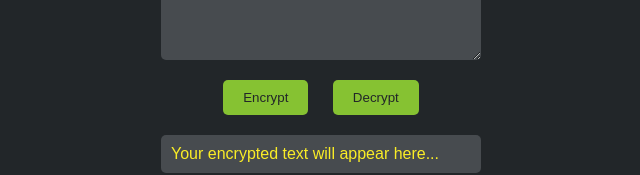
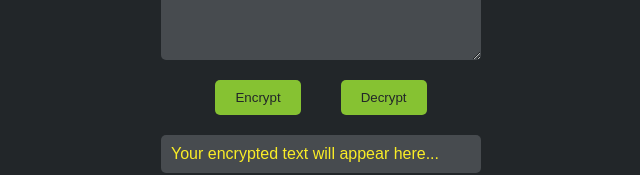
Before and after one commit to ecstaC/TextEncrypter, a plain HTML site: page index.html in a window 1280 px wide. Shown: the part 383-558 px from the top of the page, without its empty margins (319-959 px from the left). Drawn offline with Linux system fonts and the light colour scheme.

Commit message:
Update style.css

```diff
--- a/style.css
+++ b/style.css
@@ -22,6 +22,12 @@ body {
     border: none;
     border-radius: 5px;
   }
+.button-container {
+    display: flex;
+    gap: 20px;
+    justify-content: center;
+    align-items: center;
+}
   button {
     background-color: #86C232;
     color: #222629;
```
